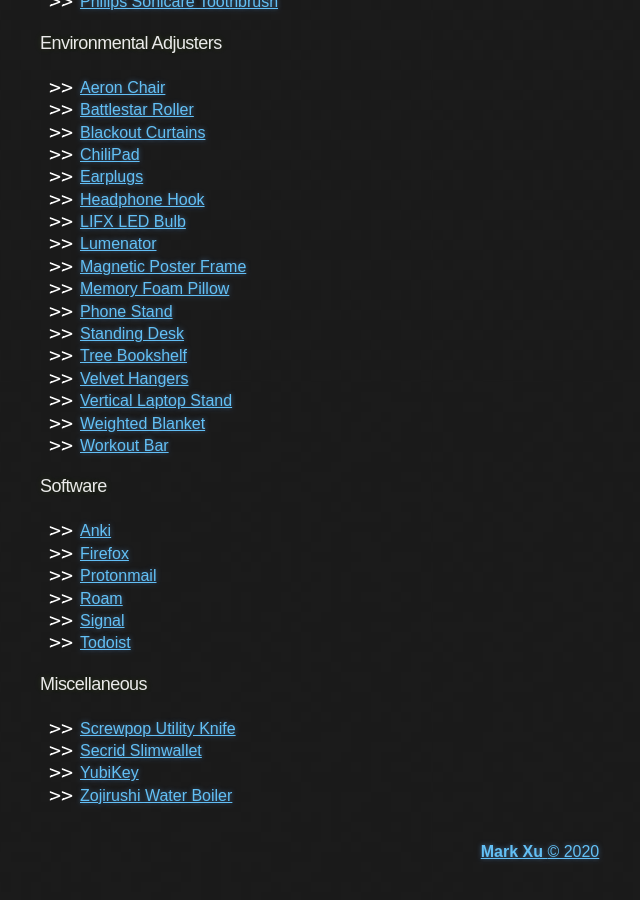
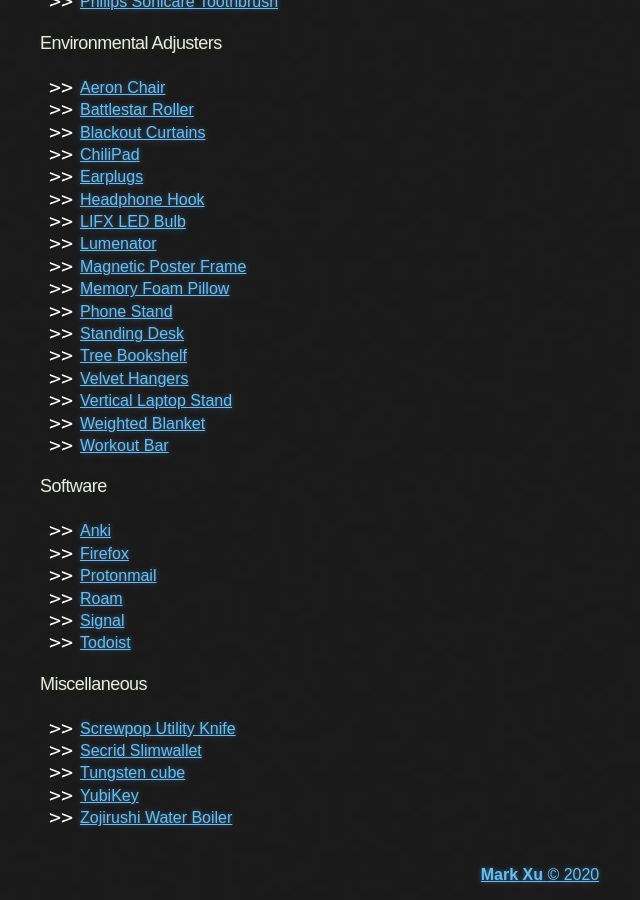
Before and after one commit to tocttou/hacker-blog, a Jekyll site: the page built from _posts/2020-7-31-Favorite-Things.md, in a window 1280 px wide and 900 px high, scrolled down 1215 px. Shown: the whole window, without its empty margins (100-740 px from the left). Built offline with Jekyll 4.4.1, drawn with Linux system fonts in a browser that asks for light colours; before the commit the page ends 2092 px from its top, so only the background shows below that.

Commit message:
Update 2020-7-31-Favorite-Things.md

```diff
--- a/_posts/2020-7-31-Favorite-Things.md
+++ b/_posts/2020-7-31-Favorite-Things.md
@@ -76,5 +76,6 @@ I try to be [deliberate](https://www.neelnanda.io/blog/be-deliberate) about the
 
 * [Screwpop Utility Knife](https://www.amazon.com/gp/product/B00UZHT432/ref=ppx_yo_dt_b_search_asin_title?ie=UTF8&psc=1&pldnSite=1)
 * [Secrid Slimwallet](https://secrid.com/en-us/slimwallet-original-black/)
+* [Tungsten cube](https://smile.amazon.com/Tungsten-Cube-1-5-One-Kilo/dp/B00XZBIJLS)
 * [YubiKey](https://www.yubico.com/store/)
 * [Zojirushi Water Boiler](https://www.amazon.com/gp/product/B00R4HKJEE/ref=ppx_yo_dt_b_search_asin_title?ie=UTF8&psc=1&pldnSite=1)
```
